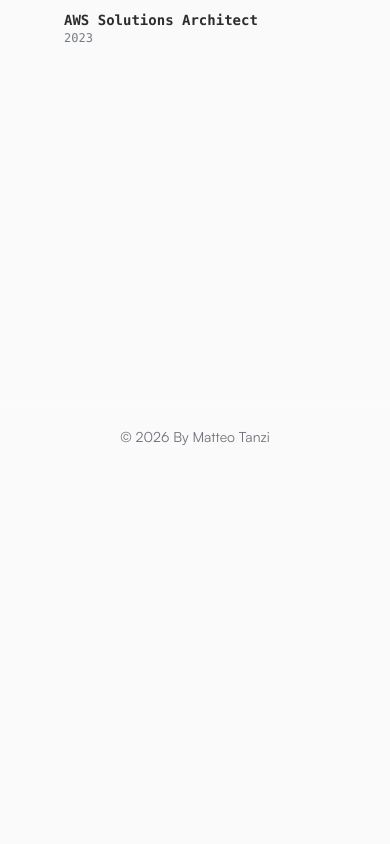
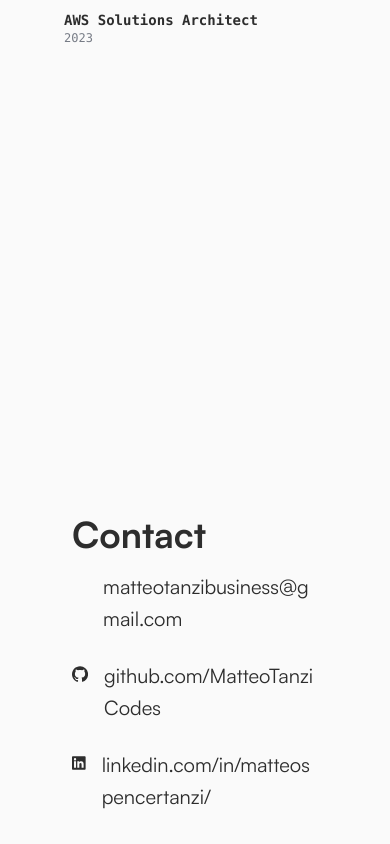
Before and after one commit to MatteoTanziCodes/personal-website, a Next.js app in the folder my-portfolio/: page /about in a window 390 px wide. Shown: the part 746-1590 px from the top of the page. Before the commit the page ends 1217 px from the top, so only its background shows below. Built offline with nearby package versions, Linux system fonts and the light colour scheme; some icons are missing.

Commit message:
margin test

```diff
--- a/my-portfolio/src/app/about/page.tsx
+++ b/my-portfolio/src/app/about/page.tsx
@@ -9,8 +9,8 @@ export default function AboutPage() {
     <ThemeClientReady>
       <PageWrapper>
         <AboutSection />
-        <BackToTopButton />
       </PageWrapper>
+      <BackToTopButton />
     </ThemeClientReady>
   );
 }
--- a/my-portfolio/src/components/AboutSection.tsx
+++ b/my-portfolio/src/components/AboutSection.tsx
@@ -7,6 +7,7 @@ import Work from "./about/Work";
 import Current from "./about/Current";
 import Tools from "./about/Tools";
 import InterviewsSpeaking from "./about/Speaking";
+import ScrollSection from "./ScrollSection";
 
 const sections = [
   { id: "about-me", label: "About" },
@@ -34,11 +35,11 @@ export default function AboutSection() {
         });
       },
       {
-        root: containerRef.current,         // ✅ Use explicit scroll container
-        threshold: 0.3,                     // ✅ Fair detection range
-        rootMargin: "0px 0px -25% 0px",     // ✅ Account for mobile toolbar height
+        root: containerRef.current,
+        threshold: 0.5, // more reliable middle detection
       }
     );
+
 
     targets.forEach((el) => observer.observe(el));
     return () => targets.forEach((el) => observer.unobserve(el));
@@ -129,14 +130,24 @@ export default function AboutSection() {
       {/* Section Scroll Container */}
       <div
         ref={containerRef}
-        className="w-full h-screen overflow-y-scroll snap-y snap-mandatory scroll-smooth scrollbar-hide pt-[60px] sm:pt-0 scroll-snap-type: y proximity"
+        className="w-full h-full overflow-y-scroll snap-y snap-mandatory scroll-smooth scrollbar-hide"
       >
           <AboutMe />
+        <ScrollSection id="contact">
           <Contact />
+        </ScrollSection>
+        <ScrollSection id="work">
           <Work />
+        </ScrollSection>
+        <ScrollSection id="current">
           <Current />
+        </ScrollSection>
+        <ScrollSection id="tools">
           <Tools />
+        </ScrollSection>
+        <ScrollSection id="interviews">
           <InterviewsSpeaking />
+        </ScrollSection>
       </div>
     </div>
   );
--- /dev/null
+++ b/my-portfolio/src/components/ScrollSection.tsx
@@ -0,0 +1,17 @@
+// components/ScrollSection.tsx
+export default function ScrollSection({
+    id,
+    children,
+  }: {
+    id: string;
+    children: React.ReactNode;
+  }) {
+    return (
+      <section
+        id={id}
+        className="scroll-section snap-start min-h-screen pt-header px-6 pb-16 flex flex-col justify-center items-center"
+      >
+        {children}
+      </section>
+    );
+  }
```
Lines whose indentation alone changed are shown as unchanged.
